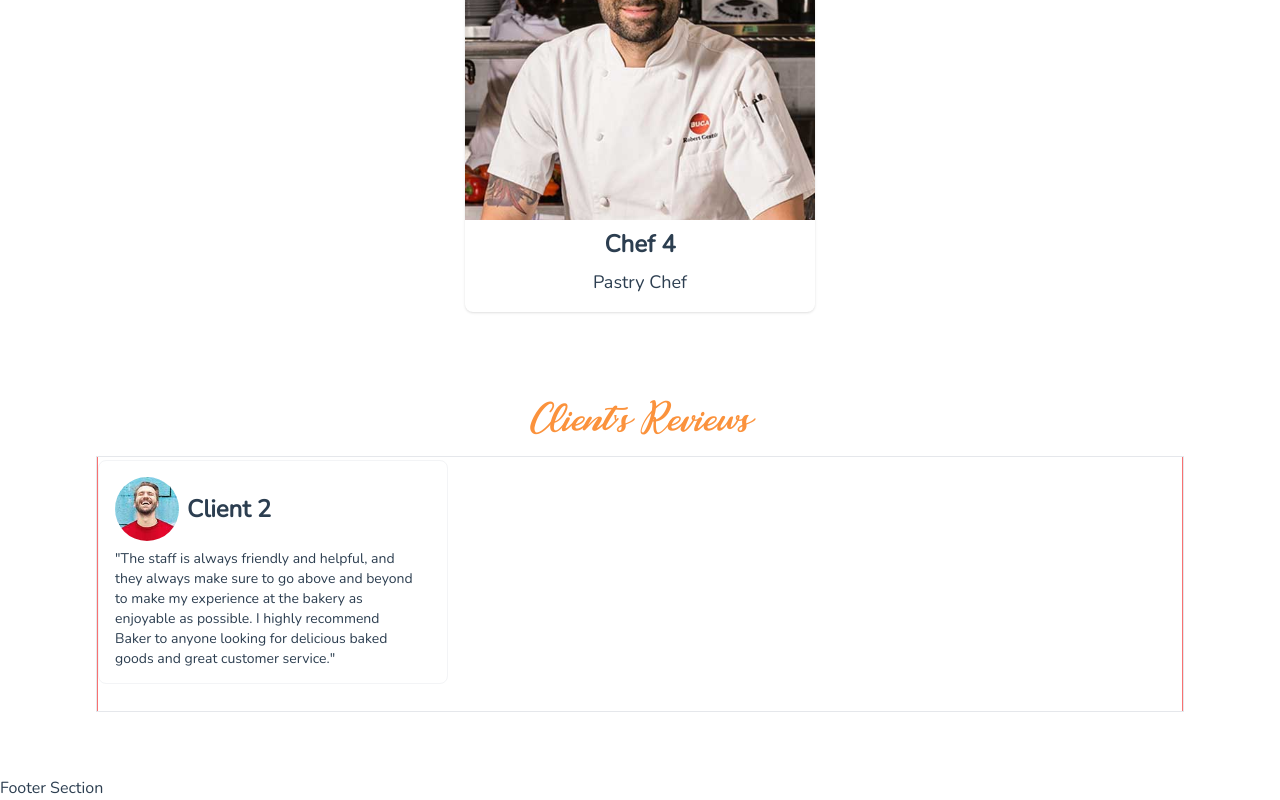
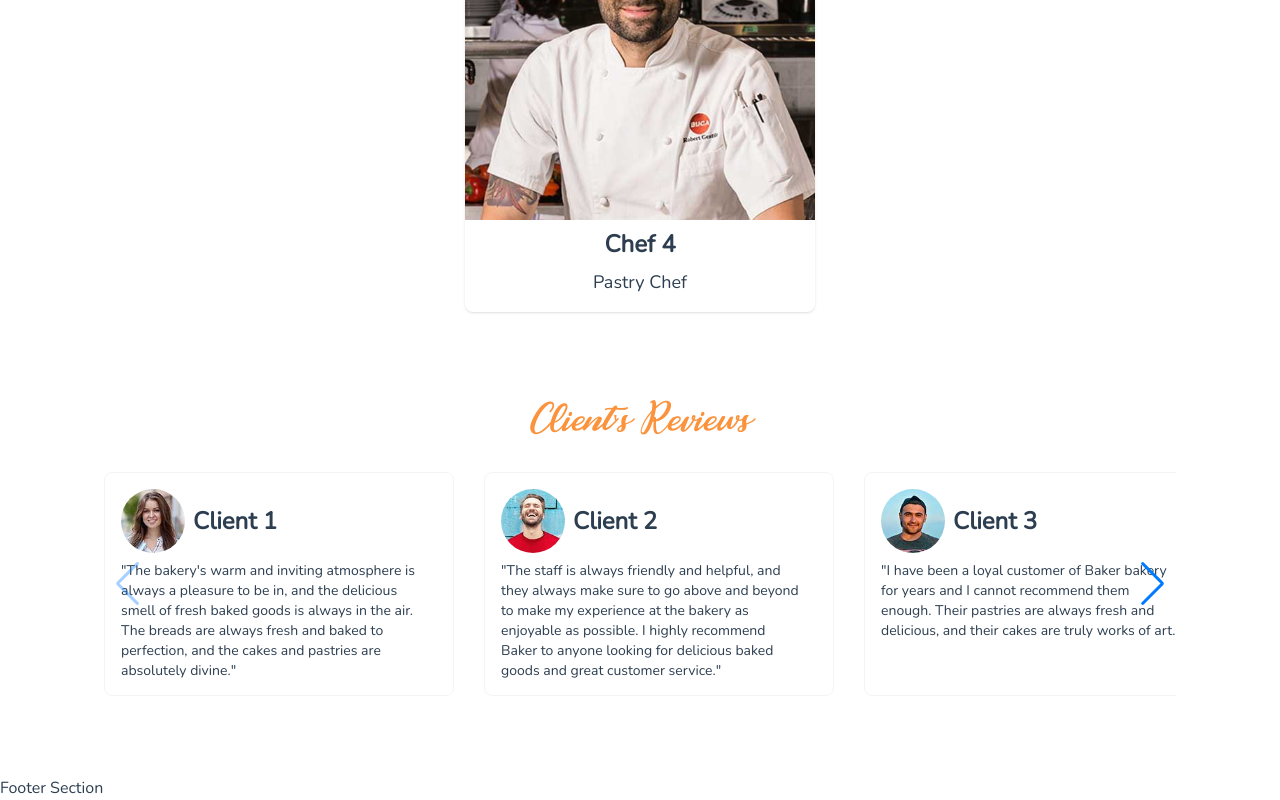
Before and after one commit to ozo-vehe/baker, a Vue app: page / in a window 1280 px wide. Shown: the part 5246-6046 px from the top of the page. Built offline with nearby package versions, Linux system fonts and the light colour scheme.

Commit message:
finsihed testimony slider section

```diff
--- a/src/components/TestimonySection.vue
+++ b/src/components/TestimonySection.vue
@@ -14,20 +14,27 @@
     {name: "Client 1", image: client1, testimony: "The bakery's warm and inviting atmosphere is always a pleasure to be in, and the delicious smell of fresh baked goods is always in the air. The breads are always fresh and baked to perfection, and the cakes and pastries are absolutely divine."},
     {name: "Client 2", image: client2, testimony: "The staff is always friendly and helpful, and they always make sure to go above and beyond to make my experience at the bakery as enjoyable as possible. I highly recommend Baker to anyone looking for delicious baked goods and great customer service."},
     {name: "Client 3", image: client3, testimony: "I have been a loyal customer of Baker bakery for years and I cannot recommend them enough. Their pastries are always fresh and delicious, and their cakes are truly works of art."},
-    // {name: "Client 4", image: client4, testimony: "The flavors are always spot on and the presentation is always stunning. If you are looking for a bakery that truly cares about their customers and their craft, look no further than Baker bakery."},
-    // {name: "Client 5", image: client5, testimony: "I am consistently impressed by the quality of their baked goods.  I highly recommend this bakery to anyone looking for delicious and high-quality baked goods."},
+    {name: "Client 4", image: client4, testimony: "The flavors are always spot on and the presentation is always stunning. If you are looking for a bakery that truly cares about their customers and their craft, look no further than Baker bakery."},
+    {name: "Client 5", image: client5, testimony: "I am consistently impressed by the quality of their baked goods.  I highly recommend this bakery to anyone looking for delicious and high-quality baked goods."},
   ]);
 </script>
 
 <template>
   <main class="px-24 pb-16">
     <h1 class="font-cassandra text-orange-400 text-center text-2xl mt-8 mb-4">Client's Reviews</h1>
-    <div class="w-full h-64 border flex items-center justify-center py-4 overflow-hidden">
-      <div class="border w-full border-red-400 border">
-        <div
-          v-for="(client, index) in clients"
-          :key="index"
-          class="w-350 mt-2 mb-8 h-56 pt-2 flex flex-wrap items-start border border-gray-100 rounded-lg"
+    <div class="w-full h-64 py-4 px-2">
+      <swiper
+        :navigation="true"
+        :modules="[Navigation]"
+        :slides-per-view="'auto'"
+        :space-between="30"
+        :pagination="{
+          clickable: true,
+        }"
+      >
+        <swiper-slide
+          v-for="client in clients"
+          class="border border-gray-100 w-350 h-56 pt-2 flex flex-wrap items-start rounded-lg"
         >
           <div class="w-full pl-4 h-20 flex gap-x-2 items-center justify-start overflow-hidden">
             <img class="w-16 h-16 rounded-full" :src="client.image" />
@@ -36,11 +43,8 @@
           <div class="w-full h-36 pl-4 pr-8">
             <p class="text-sm">"{{ client.testimony }}"</p>
           </div>
-        </div>
-      </div>
+        </swiper-slide>
+      </swiper>
     </div>
   </main>
 </template>
-
-<style scoped>
-</style>
--- a/src/views/LandingPage.vue
+++ b/src/views/LandingPage.vue
@@ -9,7 +9,6 @@
 </script>
 
 <template>
-  <main>
   <HeroSection />
   <AboutSection />
   <ProductSection />
@@ -17,5 +16,13 @@
   <BakersSection />
   <TestimonySection />
   <FooterSection />
-  </main>
 </template>
+
+<style scoped>
+  @media screen and (max-width: 700px) {
+    main {
+      padding-left: 20px;
+      padding-right: 20px;
+    }
+  }
+</style>
```
Lines whose indentation alone changed are shown as unchanged.
